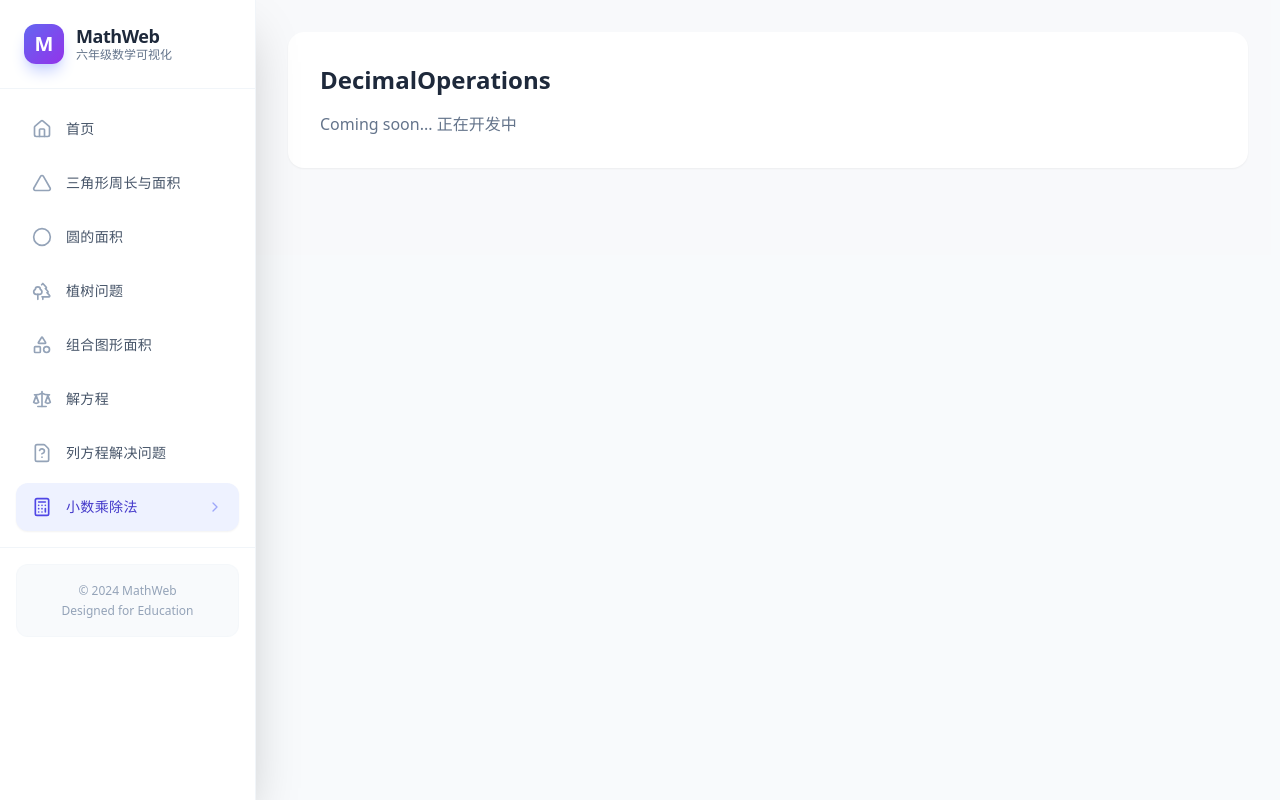
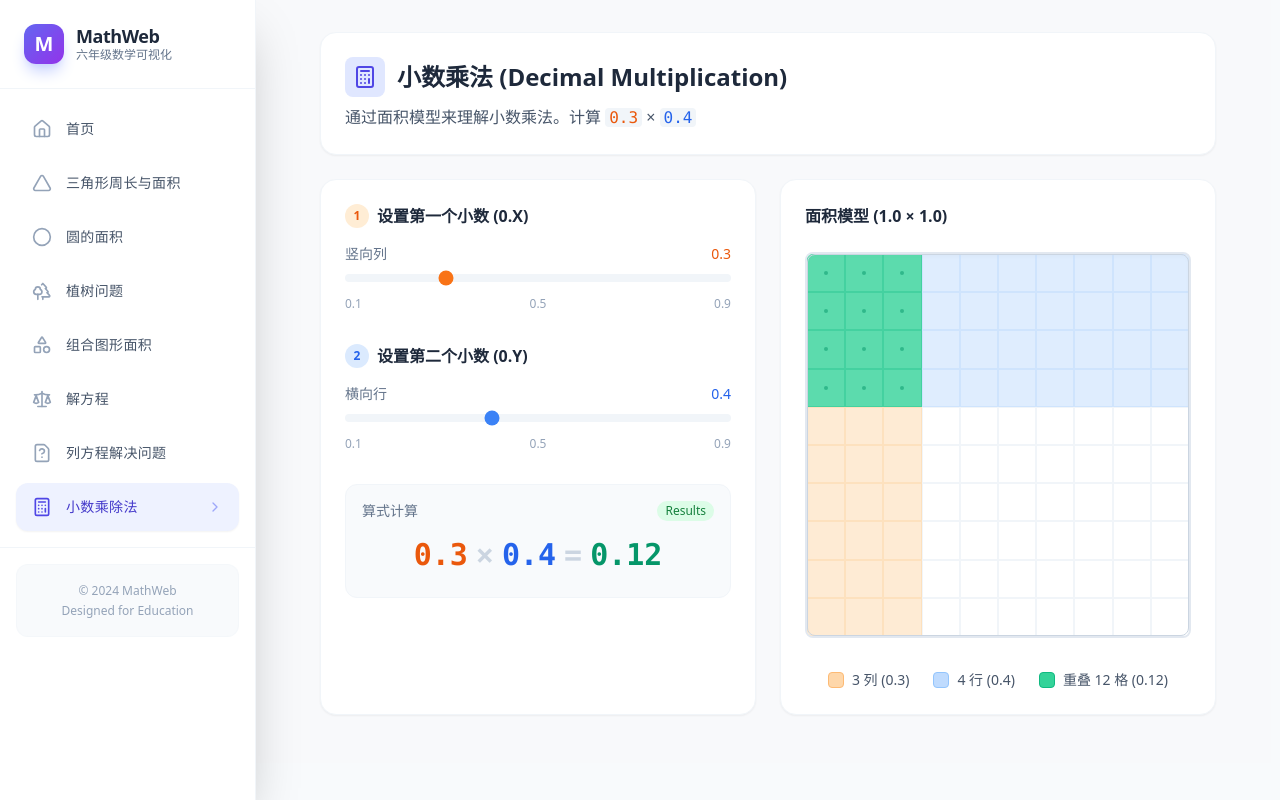
Before and after one commit to BravoChaoS/mathweb, a React (Vite) app: page /#/decimal-operations in a window 1280 px wide. Built offline with nearby package versions, Linux system fonts and the light colour scheme.

Commit message:
Implement Decimal Operations module - verified end-to-end
- Implemented DecimalOperations.tsx with area model visualization
- Added 10x10 interactive grid
- Added input sliders for 0.X and 0.Y
- Verified visually with screenshots
- Updated feature_list.json: marked DecimalOps tasks as passing

```diff
--- a/src/pages/DecimalOperations.tsx
+++ b/src/pages/DecimalOperations.tsx
@@ -1,10 +1,184 @@
-import React from 'react';
+import React, { useState } from 'react';
+import { Calculator, X, RefreshCw } from 'lucide-react';
 
 const DecimalOperations: React.FC = () => {
+  const [num1, setNum1] = useState<number>(0.3);
+  const [num2, setNum2] = useState<number>(0.4);
+  const [showResult, setShowResult] = useState<boolean>(true);
+
+  // Ensure precision
+  const n1 = Math.round(num1 * 10); // 0.3 -> 3
+  const n2 = Math.round(num2 * 10); // 0.4 -> 4
+  const product = (num1 * num2).toFixed(2);
+
+  // Generate grid cells
+  const cells = Array.from({ length: 100 }, (_, i) => {
+    const row = Math.floor(i / 10);
+    const col = i % 10;
+
+    // Representation:
+    // Num1 (0.X) -> Vertical Columns (Yellow)
+    // Num2 (0.Y) -> Horizontal Rows (Blue)
+    const inCols = col < n1;
+    const inRows = row < n2;
+    const isOverlap = inCols && inRows;
+
+    return {
+      id: i,
+      row,
+      col,
+      inCols,
+      inRows,
+      isOverlap
+    };
+  });
+
   return (
-    <div className="bg-white rounded-2xl shadow-sm p-8">
-      <h2 className="text-2xl font-bold text-slate-800 mb-4">DecimalOperations</h2>
-      <p className="text-slate-500">Coming soon... 正在开发中</p>
+    <div className="max-w-4xl mx-auto space-y-6">
+      {/* Header */}
+      <div className="bg-white rounded-2xl shadow-sm p-6 border border-slate-100">
+        <div className="flex items-center gap-3 mb-2">
+          <div className="p-2 bg-indigo-100 rounded-lg text-indigo-600">
+            <Calculator size={24} />
+          </div>
+          <h1 className="text-2xl font-bold text-slate-800">小数乘法 (Decimal Multiplication)</h1>
+        </div>
+        <p className="text-slate-600">
+          通过面积模型来理解小数乘法。计算 <span className="font-mono bg-slate-100 px-1 rounded text-orange-600">{num1}</span> × <span className="font-mono bg-slate-100 px-1 rounded text-blue-600">{num2}</span>
+        </p>
+      </div>
+
+      <div className="grid grid-cols-1 lg:grid-cols-2 gap-6">
+        {/* Controls Area */}
+        <div className="bg-white rounded-2xl shadow-sm p-6 border border-slate-100 space-y-8">
+          <div>
+            <h3 className="font-semibold text-slate-800 mb-4 flex items-center gap-2">
+              <span className="w-6 h-6 rounded-full bg-orange-100 text-orange-600 flex items-center justify-center text-xs">1</span>
+              设置第一个小数 (0.X)
+            </h3>
+            <div className="space-y-2">
+              <div className="flex justify-between text-sm font-medium">
+                <span className="text-slate-500">竖向列</span>
+                <span className="text-orange-600">{num1}</span>
+              </div>
+              <input
+                type="range"
+                min="0.1"
+                max="0.9"
+                step="0.1"
+                value={num1}
+                onChange={(e) => setNum1(parseFloat(e.target.value))}
+                className="w-full h-2 bg-slate-100 rounded-lg appearance-none cursor-pointer accent-orange-500"
+              />
+              <div className="flex justify-between text-xs text-slate-400">
+                <span>0.1</span>
+                <span>0.5</span>
+                <span>0.9</span>
+              </div>
+            </div>
+          </div>
+
+          <div>
+            <h3 className="font-semibold text-slate-800 mb-4 flex items-center gap-2">
+              <span className="w-6 h-6 rounded-full bg-blue-100 text-blue-600 flex items-center justify-center text-xs">2</span>
+              设置第二个小数 (0.Y)
+            </h3>
+            <div className="space-y-2">
+              <div className="flex justify-between text-sm font-medium">
+                <span className="text-slate-500">横向行</span>
+                <span className="text-blue-600">{num2}</span>
+              </div>
+              <input
+                type="range"
+                min="0.1"
+                max="0.9"
+                step="0.1"
+                value={num2}
+                onChange={(e) => setNum2(parseFloat(e.target.value))}
+                className="w-full h-2 bg-slate-100 rounded-lg appearance-none cursor-pointer accent-blue-500"
+              />
+              <div className="flex justify-between text-xs text-slate-400">
+                <span>0.1</span>
+                <span>0.5</span>
+                <span>0.9</span>
+              </div>
+            </div>
+          </div>
+
+          <div className="bg-slate-50 p-4 rounded-xl border border-slate-100">
+            <div className="flex justify-between items-center mb-2">
+              <span className="text-slate-500 text-sm">算式计算</span>
+              <span className="text-xs bg-green-100 text-green-700 px-2 py-0.5 rounded-full font-medium">Results</span>
+            </div>
+            <div className="text-3xl font-mono font-bold text-slate-800 flex items-center justify-center gap-2 py-2">
+              <span className="text-orange-600">{num1}</span>
+              <span className="text-slate-300">×</span>
+              <span className="text-blue-600">{num2}</span>
+              <span className="text-slate-300">=</span>
+              <span className="text-emerald-600">{product}</span>
+            </div>
+          </div>
+        </div>
+
+        {/* Visualization Area */}
+        <div className="bg-white rounded-2xl shadow-sm p-6 border border-slate-100 flex flex-col items-center">
+          <h3 className="font-semibold text-slate-800 mb-6 w-full text-left">面积模型 (1.0 × 1.0)</h3>
+
+          <div className="relative w-full max-w-[400px] aspect-square bg-white border-2 border-slate-200 rounded-lg overflow-hidden shadow-inner">
+            {/* CSS Grid for cells */}
+            <div className="grid grid-cols-10 grid-rows-10 h-full w-full">
+              {cells.map((cell) => {
+                // Determine styling based on overlap state
+                let bgClass = 'bg-white';
+                let borderClass = 'border-[0.5px] border-slate-100';
+
+                if (cell.isOverlap) {
+                  bgClass = 'bg-emerald-400/80'; // Intersection
+                  borderClass = 'border-[0.5px] border-emerald-500/30';
+                } else if (cell.inCols) {
+                  bgClass = 'bg-orange-200/50'; // Num1
+                  borderClass = 'border-[0.5px] border-orange-200/50';
+                } else if (cell.inRows) {
+                  bgClass = 'bg-blue-200/50'; // Num2
+                  borderClass = 'border-[0.5px] border-blue-200/50';
+                }
+
+                return (
+                  <div
+                    key={cell.id}
+                    className={`${bgClass} ${borderClass} transition-colors duration-300 flex items-center justify-center`}
+                    title={`Pos: ${cell.col},${cell.row}`}
+                  >
+                    {/* Optional: Show small dots on intersection for counting */}
+                    {cell.isOverlap && (
+                      <div className="w-1 h-1 bg-emerald-600 rounded-full opacity-50" />
+                    )}
+                  </div>
+                );
+              })}
+            </div>
+
+            {/* Axis Labels (Optional Enhancement) */}
+            <div className="absolute top-0 left-0 w-full h-full pointer-events-none border border-slate-300 rounded-lg"></div>
+          </div>
+
+          {/* Stats Legend */}
+          <div className="mt-8 flex gap-6 text-sm">
+            <div className="flex items-center gap-2">
+              <div className="w-4 h-4 rounded bg-orange-200 border border-orange-300"></div>
+              <span className="text-slate-600">{n1} 列 ({num1})</span>
+            </div>
+            <div className="flex items-center gap-2">
+              <div className="w-4 h-4 rounded bg-blue-200 border border-blue-300"></div>
+              <span className="text-slate-600">{n2} 行 ({num2})</span>
+            </div>
+            <div className="flex items-center gap-2">
+              <div className="w-4 h-4 rounded bg-emerald-400 border border-emerald-500"></div>
+              <span className="text-slate-600">重叠 {n1 * n2} 格 ({product})</span>
+            </div>
+          </div>
+        </div>
+      </div>
     </div>
   );
 };
```
Also changed, not shown: feature_list.json (+8 -8 lines).
